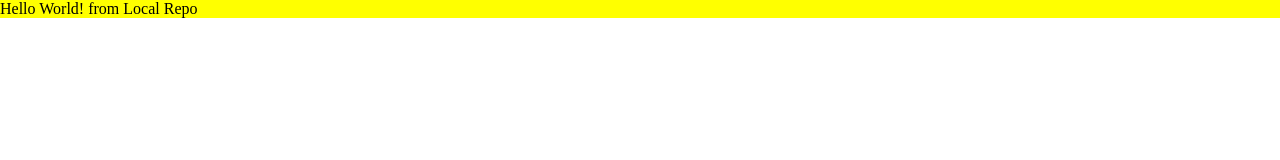
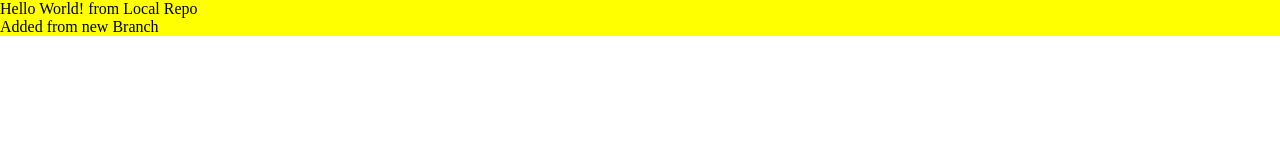
Before and after one commit to harshchouhan02/LocalRepo, a plain HTML site: page index.html in a window 1280 px wide. Drawn offline with Linux system fonts and the light colour scheme.

Commit message:
Added new Feature

```diff
--- a/index.html
+++ b/index.html
@@ -8,5 +8,6 @@
 </head>
 <body>
     <p>Hello World! from Local Repo</p>
+    <p>Added from new Branch</p>
 </body>
 </html>
```
Also changed, not shown: 1 other file.
